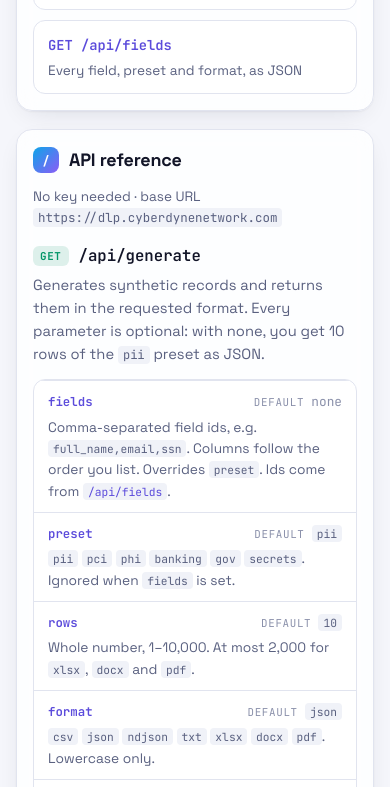
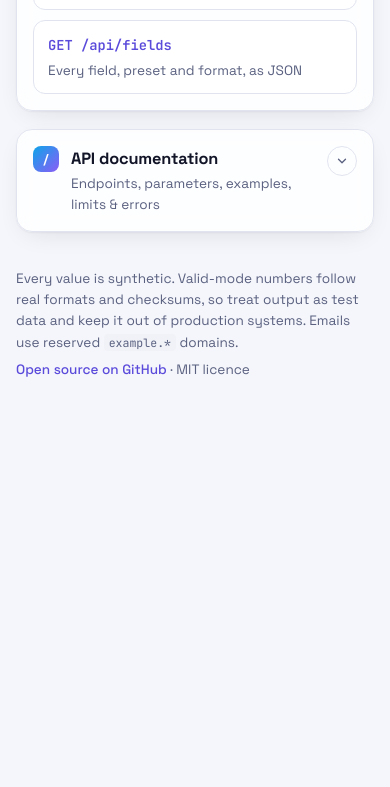
Before and after one commit to revpixel/dlp-datagen, a website built with Vite: page index.html in a window 390 px wide. Shown: the part 4726-5513 px from the top of the page. After the commit the page ends 5156 px from the top, so only its background shows below. Built offline with nearby package versions, Linux system fonts and the light colour scheme.

Commit message:
Put the detailed API docs behind one collapsible section
The reference, examples, and limits and errors cards sit inside a single
disclosure below Use the API, collapsed by default and remembered for the
browser session. The documentation markup inside is unchanged. Without
JavaScript the docs stay visible.

Co-Authored-By: Claude Opus 5.5 <noreply@anthropic.com>

```diff
--- a/index.html
+++ b/index.html
@@ -12,6 +12,11 @@
 			try {
 				const t = localStorage.getItem("dlp-datagen:theme");
 				if (t === "light" || t === "dark") document.documentElement.dataset.theme = t;
+			} catch {}
+			// API docs start collapsed (only when JS runs), or open if opened earlier this session.
+			document.documentElement.dataset.apiDocs = "closed";
+			try {
+				if (sessionStorage.getItem("dlp-datagen:api-docs") === "open") document.documentElement.dataset.apiDocs = "open";
 			} catch {}
 		</script>
 		<link rel="stylesheet" href="/src/web/style.css" />
@@ -187,6 +192,20 @@
 			</section>
 
 			<!-- API documentation. Source of truth: src/api.ts and src/lib/generate.ts. -->
+			<div class="api-docs" id="api-docs">
+			<button type="button" class="card docs-toggle" id="docs-toggle" aria-expanded="true" aria-controls="api-docs-body">
+				<span class="step" aria-hidden="true">/</span>
+				<span class="docs-toggle-text">
+					<span class="docs-toggle-title">API documentation</span>
+					<span class="docs-toggle-sub">Endpoints, parameters, examples, limits &amp; errors</span>
+				</span>
+				<span class="docs-toggle-action" aria-hidden="true">
+					<span class="docs-toggle-label">Collapse</span>
+					<svg viewBox="0 0 24 24"><path d="M6 9l6 6 6-6" /></svg>
+				</span>
+			</button>
+			<div class="docs-body" id="api-docs-body" role="region" aria-labelledby="docs-toggle">
+			<div class="docs-inner">
 			<section class="card ref-card" id="api-reference" aria-labelledby="ref-h">
 				<div class="card-head">
 					<h2 id="ref-h"><span class="step">/</span> API reference</h2>
@@ -353,6 +372,9 @@
 					</div>
 				</div>
 			</section>
+			</div>
+			</div>
+			</div>
 		</main>
 
 		<footer class="wrap foot">
--- a/src/web/main.ts
+++ b/src/web/main.ts
@@ -218,6 +218,48 @@ $("copy-api").addEventListener("click", async (e) => {
 	setTimeout(() => (btn.textContent = "Copy"), 1500);
 });
 
+// ---------- API docs disclosure ----------
+// One button shows/hides all detailed API docs. State lives on <html data-api-docs>
+// (set before first paint in index.html) and is remembered for the browser session.
+const DOCS_KEY = "dlp-datagen:api-docs";
+const docsToggle = $<HTMLButtonElement>("docs-toggle");
+const docsBody = $("api-docs-body");
+const docsLabel = docsToggle.querySelector(".docs-toggle-label")!;
+
+function setDocsOpen(open: boolean, remember = true) {
+	document.documentElement.dataset.apiDocs = open ? "open" : "closed";
+	docsToggle.setAttribute("aria-expanded", String(open));
+	docsLabel.textContent = open ? "Collapse" : "Expand";
+	docsBody.inert = !open;
+	if (remember) {
+		try {
+			sessionStorage.setItem(DOCS_KEY, open ? "open" : "closed");
+		} catch {
+			/* storage unavailable */
+		}
+	}
+}
+setDocsOpen(document.documentElement.dataset.apiDocs === "open", false);
+docsToggle.addEventListener("click", () => setDocsOpen(docsToggle.getAttribute("aria-expanded") !== "true"));
+
+/** Links into the docs (e.g. the endpoint names above) open them first, then scroll. */
+function revealDocTarget(hash: string): boolean {
+	const target = hash.length > 1 ? document.getElementById(decodeURIComponent(hash.slice(1))) : null;
+	if (!target || !docsBody.contains(target)) return false;
+	if (docsToggle.getAttribute("aria-expanded") !== "true") setDocsOpen(true);
+	// Wait for the expand transition before scrolling so the position is final.
+	setTimeout(() => target.scrollIntoView({ block: "start" }), 320);
+	return true;
+}
+document.addEventListener("click", (e) => {
+	const a = (e.target as Element).closest<HTMLAnchorElement>('a[href^="#"]');
+	if (a && revealDocTarget(a.hash)) {
+		e.preventDefault();
+		history.replaceState(null, "", a.hash);
+	}
+});
+if (location.hash) revealDocTarget(location.hash);
+
 // Copy buttons on the static API examples: copy the whole command in the same block.
 document.querySelectorAll<HTMLButtonElement>("[data-copy]").forEach((btn) =>
 	btn.addEventListener("click", async () => {
--- a/src/web/style.css
+++ b/src/web/style.css
@@ -549,6 +549,68 @@ td .hit, td .miss { padding: 2px 6px; }
 .endpoints dt a { text-decoration: none; }
 .endpoints dt a:hover code { text-decoration: underline; }
 
+/* ---------- API docs disclosure ---------- */
+/* One toggle for all detailed docs. Collapsed only when JS has set
+   data-api-docs; without JS everything stays visible. */
+.docs-toggle {
+	display: flex;
+	align-items: center;
+	gap: 12px;
+	width: 100%;
+	padding: 16px 22px;
+	text-align: left;
+	font: inherit;
+	color: var(--text);
+	cursor: pointer;
+	transition: border-color 0.15s, background 0.15s;
+}
+.docs-toggle:hover { border-color: var(--border-strong); }
+.docs-toggle:focus-visible { outline: 2px solid var(--accent); outline-offset: 2px; }
+.docs-toggle-text { flex: 1; display: grid; gap: 2px; min-width: 0; }
+.docs-toggle-title { font-weight: 700; font-size: 1.12rem; letter-spacing: -0.01em; }
+.docs-toggle-sub { color: var(--muted); font-size: 0.85rem; }
+.docs-toggle-action {
+	display: inline-flex;
+	align-items: center;
+	gap: 6px;
+	flex: none;
+	padding: 6px 12px;
+	border: 1px solid var(--border);
+	border-radius: 999px;
+	color: var(--muted);
+	font: 600 0.75rem/1 var(--font-mono);
+	letter-spacing: 0.04em;
+	transition: color 0.15s, border-color 0.15s;
+}
+.docs-toggle:hover .docs-toggle-action { color: var(--text); border-color: var(--accent); }
+.docs-toggle-action svg { width: 14px; height: 14px; fill: none; stroke: currentColor; stroke-width: 2.2; stroke-linecap: round; stroke-linejoin: round; transition: transform 0.25s ease; }
+.docs-toggle[aria-expanded="true"] .docs-toggle-action svg { transform: rotate(180deg); }
+
+.docs-body {
+	display: grid;
+	grid-template-rows: 1fr;
+	transition: grid-template-rows 0.3s ease, visibility 0s;
+}
+/* overflow clips the content while it animates; the negative margin and
+   matching padding leave room for the cards' shadows and focus rings. */
+.docs-inner { overflow: hidden; min-height: 0; display: grid; gap: 18px; margin: 0 -14px -28px; padding: 18px 14px 28px; }
+:root[data-api-docs="closed"] .docs-body {
+	grid-template-rows: 0fr;
+	visibility: hidden;
+	transition: grid-template-rows 0.3s ease, visibility 0s 0.3s;
+}
+.docs-inner { transition: padding 0.3s ease, margin 0.3s ease; }
+:root[data-api-docs="closed"] .docs-inner { padding-top: 0; padding-bottom: 0; margin-bottom: 0; }
+.api-docs { scroll-margin-top: 76px; }
+.api-docs [id] { scroll-margin-top: 76px; }
+
+@media (max-width: 560px) {
+	.docs-toggle { padding: 14px 16px; align-items: flex-start; }
+	.docs-toggle-title { font-size: 1.02rem; }
+	.docs-toggle-label { display: none; }
+	.docs-toggle-action { padding: 7px; }
+}
+
 /* ---------- API reference ---------- */
 .ref-card code, .examples-card .ex-title code, .limits-card code {
 	font-size: 0.82em;
```
